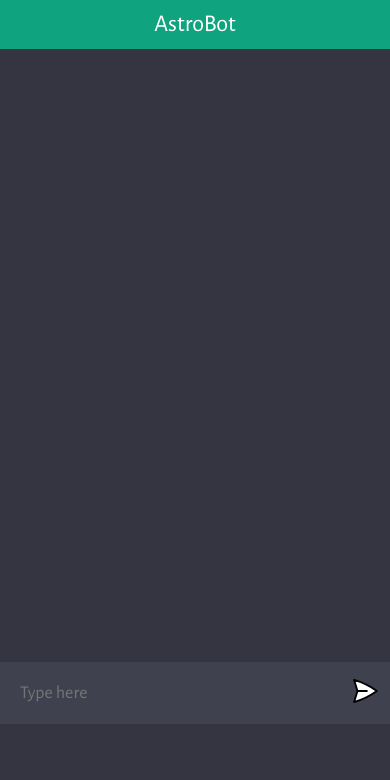
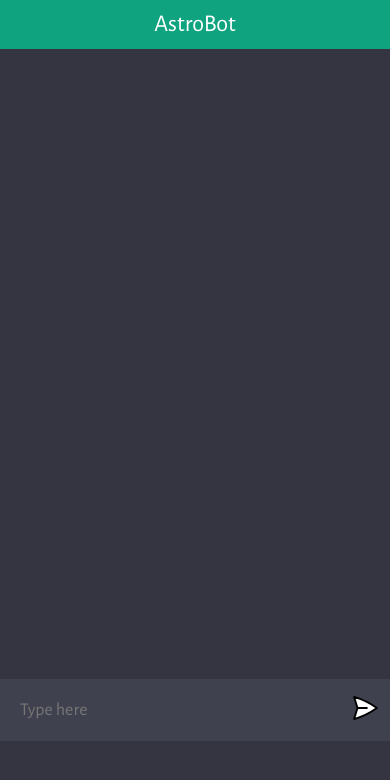
Before and after one commit to creativeisaiah/ai-helper, a website built with Vite: page client/index.html in a window 390 px wide. Built offline with nearby package versions, Linux system fonts and the light colour scheme.

Commit message:
style changes

```diff
--- a/client/style.css
+++ b/client/style.css
@@ -173,7 +173,7 @@ form img {
 /* The following media query targets screens that are less than 600px wide, which covers most handheld devices */
 @media only screen and (max-width: 600px) {
   #app {
-    height: 80vh; /* This should be set to the height of the viewport */
+    height: 82vh; /* This should be set to the height of the viewport */
   }
 
 }
```
